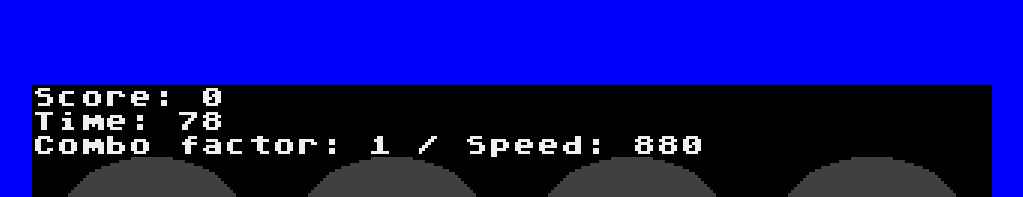
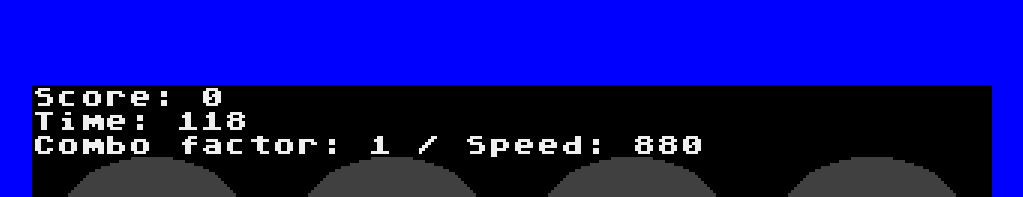
Before and after one commit to Retrolove-Games/whack-a-zombie-mole, a React (Create React App) app: page / in a window 1280 px wide. Both pictures are taken after a click on the button "Start game". Shown: the top 197 px of the page, without its empty margins (128-1151 px from the left). Built offline with nearby package versions, Linux system fonts and the light colour scheme.

Commit message:
Change game time

```diff
--- a/src/views/Game.tsx
+++ b/src/views/Game.tsx
@@ -30,7 +30,7 @@ const speedupFactor = 5;
 // Less is more (time in miliseconds)
 const maximumSpeed = 600;
 // Game time limit (seconds)
-const timeLimit = 80;
+const timeLimit = 120;
 // Bad click decreases points by...
 const badClickPoints = 10;
 // Good click increases points by...
```
